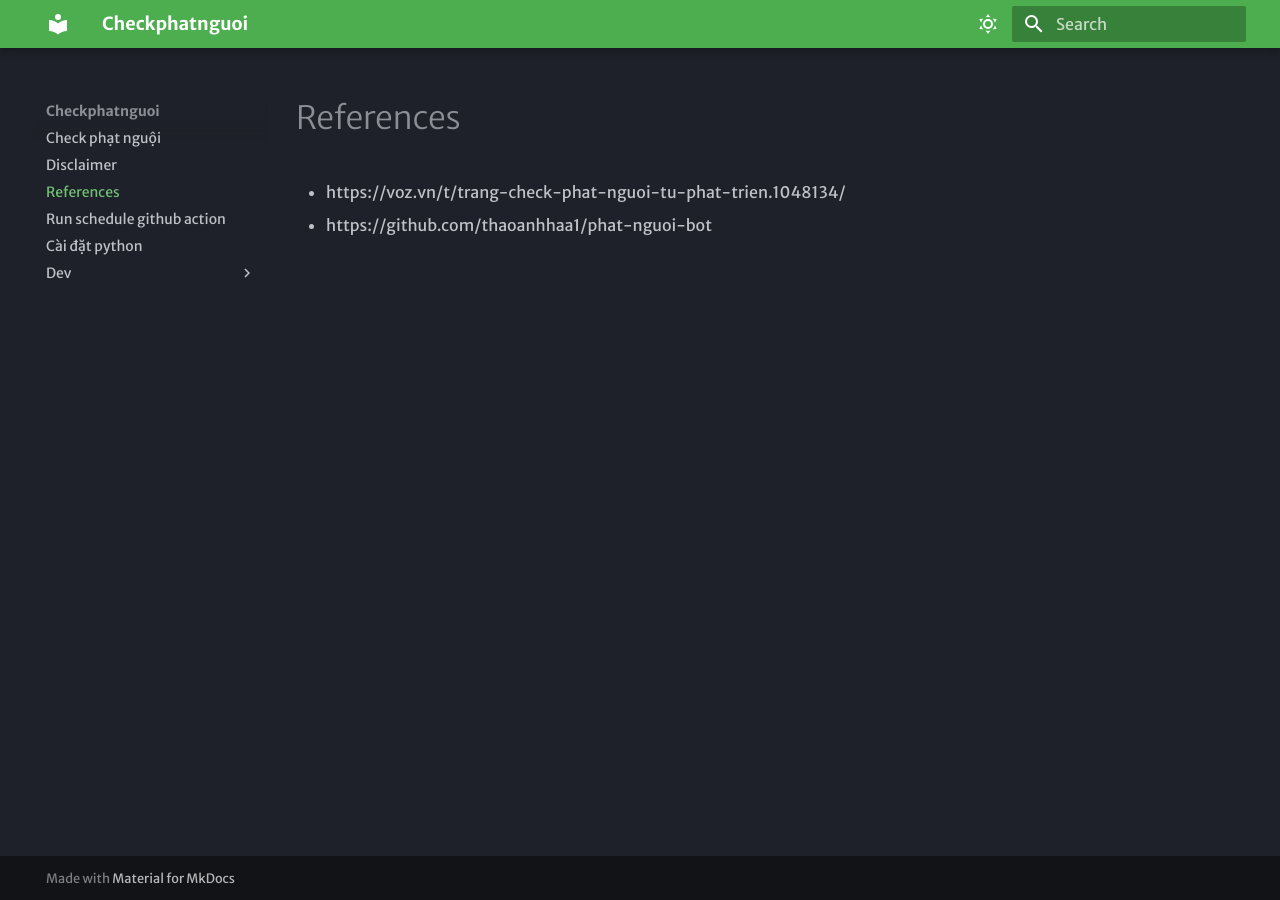
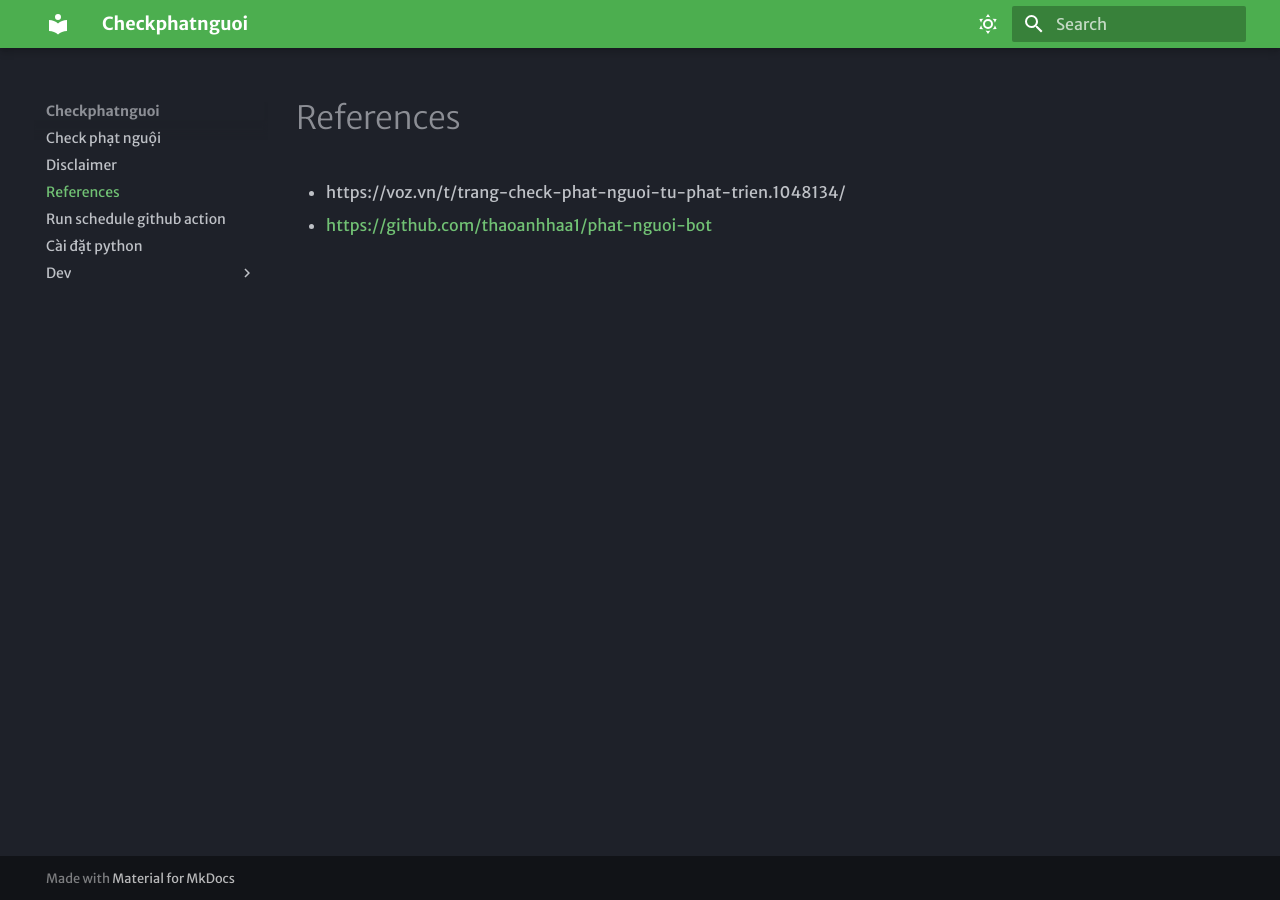
Before and after one commit to NTGNguyen/check-phat-nguoi, an MkDocs documentation site: the page built from docs/references.md, in a window 1280 px wide. Built offline with MkDocs 1.6.1 and Material for MkDocs 9.7.7, drawn with Linux system fonts in a browser that asks for light colours.

Commit message:
fix: bare url use
Co-authored-by: codacy-production[bot] <61871480+codacy-production[bot]@users.noreply.github.com>

```diff
--- a/docs/references.md
+++ b/docs/references.md
@@ -1,2 +1,2 @@
 - https://voz.vn/t/trang-check-phat-nguoi-tu-phat-trien.1048134/
-- https://github.com/thaoanhhaa1/phat-nguoi-bot
+- <https://github.com/thaoanhhaa1/phat-nguoi-bot>
```
